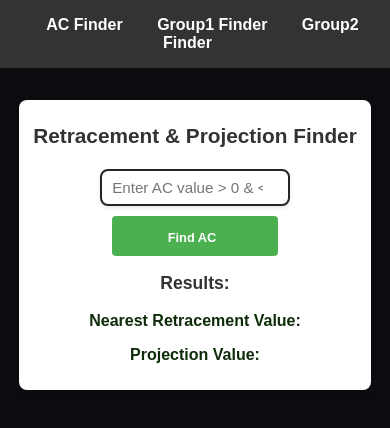
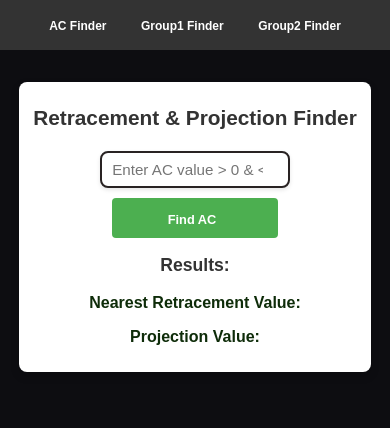
Before and after one commit to Gowtham-Chokkalingam/HarmonicFinder, a plain HTML site: page index.html in a window 390 px wide. Drawn offline with Linux system fonts and the light colour scheme.

Commit message:
harmonic Finder css

```diff
--- a/Styles/prz.css
+++ b/Styles/prz.css
@@ -27,6 +27,7 @@ body {
   color: white;
   text-decoration: none;
   font-weight: bold;
+  font-size: 20px;
 }
 
 .navbar ul li a:hover {
@@ -206,6 +207,12 @@ table {
   }
 
 
+  .navbar ul li a {
+    color: white;
+    text-decoration: none;
+    font-weight: bold;
+    font-size: 12px;
+  }
 
   input[type="number"],
   button {
```
